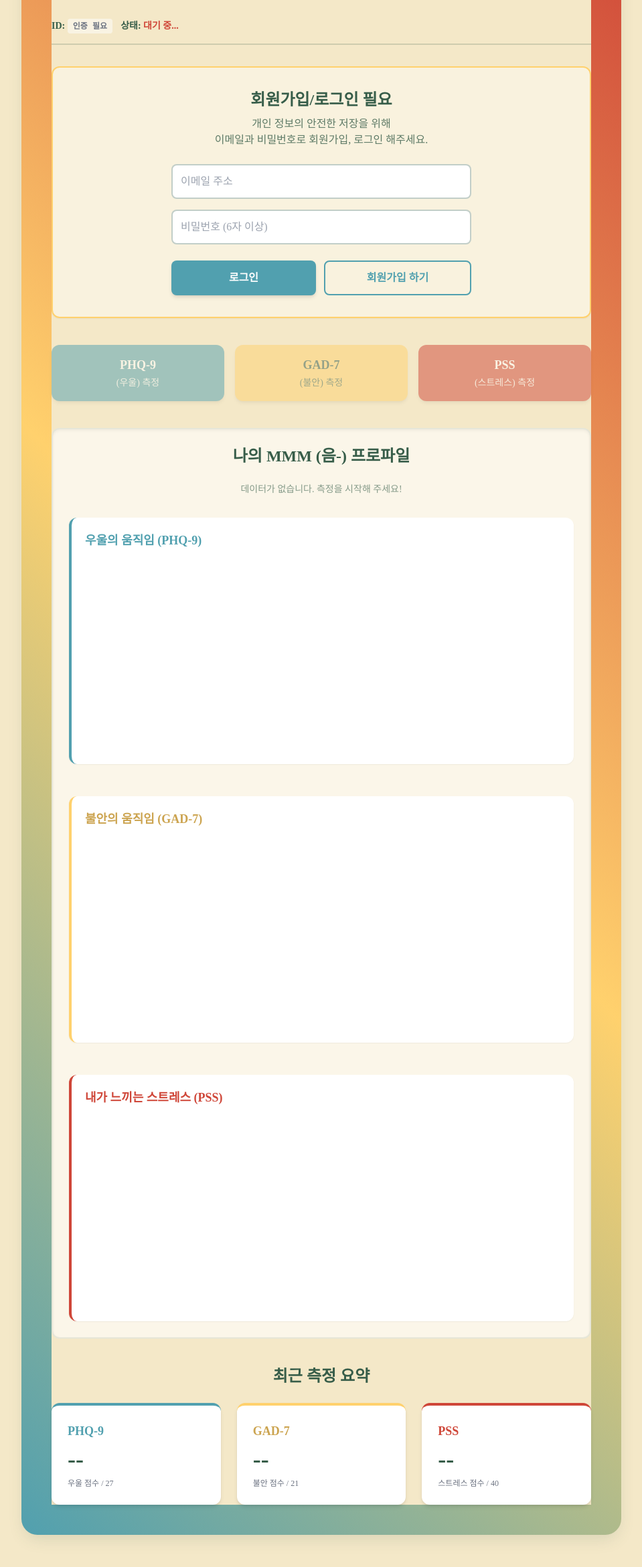
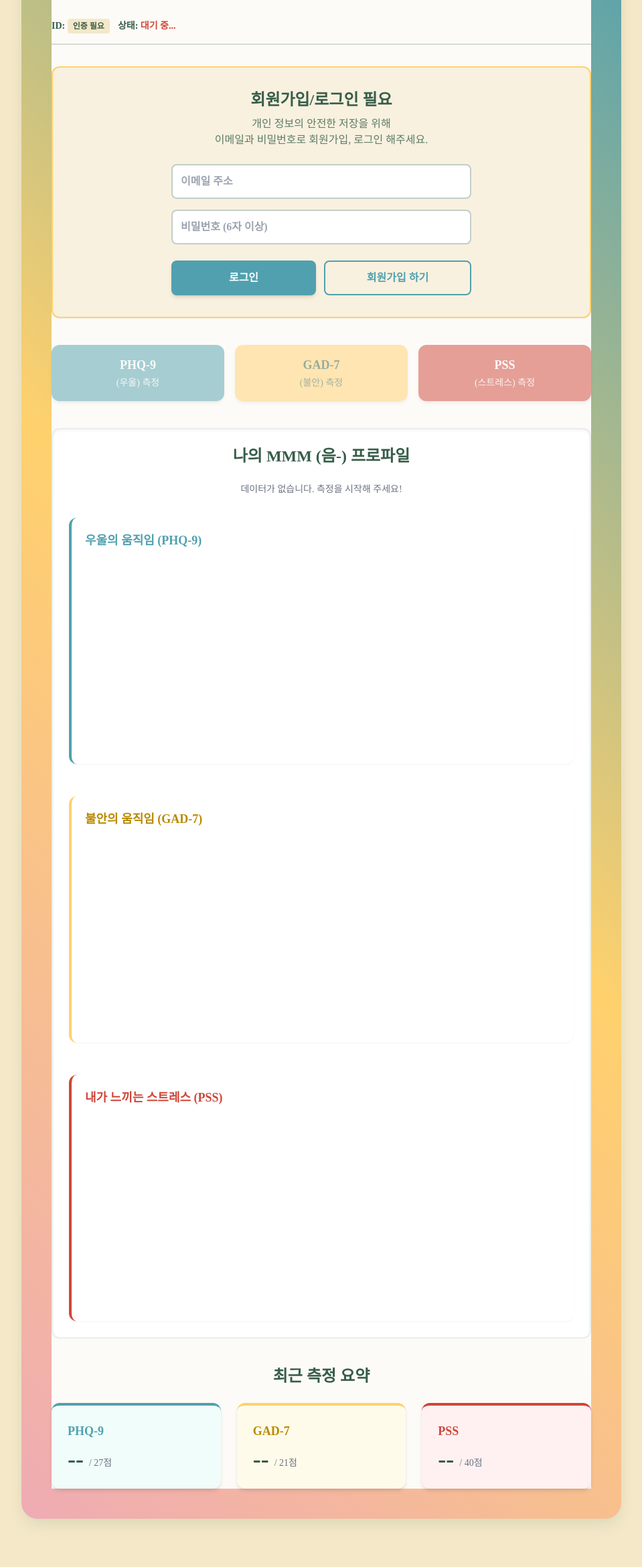
Before and after one commit to DrJHur/MMM-Tracker, a plain HTML site: page index.html in a window 1280 px wide. Shown: the part 184-2524 px from the top of the page at 67% size, without its empty margins (160-1119 px from the left). After the commit the page ends 2500 px from the top, so only its background shows below. Drawn offline with nearby package versions, Linux system fonts and the light colour scheme; no server answers; a web font is replaced by a local one.

Commit message:
Update index.html

```diff
--- a/index.html
+++ b/index.html
@@ -21,7 +21,7 @@
         .custom-scrollbar::-webkit-scrollbar-thumb { background-color: #375D49; border-radius: 3px; }
         .custom-scrollbar::-webkit-scrollbar-track { background-color: #F4E8C8; }
 
-        /* 전체 배경: 크림색, 텍스트: 짙은 녹색 */
+        /* 전체 배경: 이미지의 크림색 */
         body {
             background-color: #F4E8C8;
             color: #375D49;
@@ -32,38 +32,34 @@
 
         /* --- 커스텀 컬러 팔레트 --- */
 
-        /* 메인 텍스트/테두리 (짙은 녹색) */
+        /* 메인 텍스트 (다크 그린 #375D49) */
         .text-main { color: #375D49; }
-        .border-main { border-color: #375D49; }
-        .bg-main { background-color: #375D49; }
 
-        /* PHQ-9 (우울): 틸 블루 (#51A0AF) */
+        /* PHQ-9: 틸 블루 (#51A0AF) */
         .bg-teal-custom { background-color: #51A0AF; }
         .text-teal-custom { color: #51A0AF; }
-        /* 버튼: 틸 배경 + 흰색 글씨 */
         .btn-teal { background-color: #51A0AF; color: #FFFFFF; }
         .btn-teal:hover { background-color: #40808C; }
 
-        /* GAD-7 (불안): 머스타드 옐로우 (#FFD16D) */
+        /* GAD-7: 머스타드 옐로우 (#FFD16D) */
         .bg-mustard-custom { background-color: #FFD16D; }
-        .text-mustard-custom { color: #CCA450; }
-        /* 버튼: 머스타드 배경 + 짙은 녹색 글씨 (가독성) */
+        .text-mustard-custom { color: #B88A00; } /* 가독성을 위해 텍스트는 조금 더 진하게 */
         .btn-mustard { background-color: #FFD16D; color: #375D49; }
         .btn-mustard:hover { background-color: #E5BC62; }
 
-        /* PSS (스트레스): 빈티지 레드 (#CF4638) */
+        /* PSS: 빈티지 레드 (#CF4638) */
         .bg-red-custom { background-color: #CF4638; }
         .text-red-custom { color: #CF4638; }
-        /* 버튼: 레드 배경 + 흰색 글씨 */
         .btn-red { background-color: #CF4638; color: #FFFFFF; }
         .btn-red:hover { background-color: #A8382D; }
 
-        /* 몽환적인 테두리 효과 */
+        /* 몽환적인 그라데이션 테두리 효과 (요청하신 부분) */
         .dreamy-border {
             border: 5px solid transparent;
             border-radius: 1.5rem;
-            background-image: linear-gradient(#F4E8C8, #F4E8C8),
-                              linear-gradient(45deg, #51A0AF, #FFD16D, #CF4638);
+            /* 핑크(#EFABB4), 노랑(#FFD16D), 틸(#51A0AF) 그라데이션 */
+            background-image: linear-gradient(#FDFBF7, #FDFBF7),
+                              linear-gradient(45deg, #EFABB4, #FFD16D, #51A0AF);
             background-origin: border-box;
             background-clip: content-box, border-box;
             box-shadow: 0 10px 25px -5px rgba(55, 93, 73, 0.15);
@@ -71,10 +67,10 @@
     </style>
 </head>
 
+
     <body class="min-h-screen flex items-center justify-center p-4 relative overflow-y-auto">
 
-    <!-- 메인 컨테이너 -->
-    <div id="app" class="w-full max-w-4xl dreamy-border p-6 md:p-10 relative z-10 my-8 bg-[#F4E8C8]">
+    <div id="app" class="w-full max-w-4xl dreamy-border p-6 md:p-10 relative z-10 my-8 bg-[#FDFBF7]">
 
         <!-- 제목 -->
         <div class="relative mb-8 pt-2 text-center">
@@ -85,23 +81,20 @@
         <!-- 사용자 정보 -->
         <div class="mb-8 flex flex-col md:flex-row justify-between items-center text-sm border-b-2 border-[#375D49]/20 pb-4 gap-2">
             <div id="user-info" class="text-[#375D49] flex items-center gap-3 font-bold">
-                <p>ID: <span id="display-user-id" class="font-mono text-xs bg-white/50 px-2 py-1 rounded text-gray-500">인증 필요</span></p>
+                <p>ID: <span id="display-user-id" class="text-xs bg-[#F4E8C8] px-2 py-1 rounded text-[#375D49]">인증 필요</span></p>
                 <p>상태: <span id="auth-status" class="text-red-custom">로드 중...</span></p>
-                <button id="signout-button" class="hidden text-xs px-3 py-1 bg-[#375D49] text-white rounded hover:opacity-90 transition shadow-sm">로그아웃</button>
-            </div>
-            <div id="loading-indicator" class="hidden flex items-center gap-2 text-teal-custom font-bold">
-                <span>데이터 처리 중...</span>
+                <button id="signout-button" class="hidden text-xs px-3 py-1 bg-[#375D49] text-white rounded hover:opacity-90 transition shadow-sm font-bold">로그아웃</button>
             </div>
         </div>
 
         <!-- 로그인 폼 -->
-        <div id="auth-blocker" class="mb-10 p-8 bg-white/40 border-2 border-[#FFD16D] rounded-xl shadow-sm text-center">
+        <div id="auth-blocker" class="mb-10 p-8 bg-[#F4E8C8]/50 border-2 border-[#FFD16D] rounded-xl shadow-sm text-center">
             <h3 class="font-bold text-2xl text-[#375D49] mb-2">회원가입/로그인 필요</h3>
             <p class="text-[#375D49]/80 mb-6">개인 정보의 안전한 저장을 위해<br>이메일과 비밀번호로 회원가입, 로그인 해주세요.</p>
 
             <form id="auth-form" class="max-w-md mx-auto space-y-4">
-                <input type="email" id="auth-email" placeholder="이메일 주소" required class="w-full p-3 border-2 border-[#375D49]/30 rounded-lg focus:ring-2 focus:ring-[#51A0AF] focus:outline-none bg-white text-[#375D49]">
-                <input type="password" id="auth-password" placeholder="비밀번호 (6자 이상)" required class="w-full p-3 border-2 border-[#375D49]/30 rounded-lg focus:ring-2 focus:ring-[#51A0AF] focus:outline-none bg-white text-[#375D49]">
+                <input type="email" id="auth-email" placeholder="이메일 주소" required class="w-full p-3 border-2 border-[#375D49]/30 rounded-lg focus:ring-2 focus:ring-[#51A0AF] focus:outline-none bg-white text-[#375D49] placeholder-gray-400 font-bold">
+                <input type="password" id="auth-password" placeholder="비밀번호 (6자 이상)" required class="w-full p-3 border-2 border-[#375D49]/30 rounded-lg focus:ring-2 focus:ring-[#51A0AF] focus:outline-none bg-white text-[#375D49] placeholder-gray-400 font-bold">
                 <div class="flex gap-3 justify-center pt-2">
                     <button type="submit" id="auth-submit-button" data-mode="signin" class="flex-1 px-6 py-3 btn-teal font-bold rounded-lg shadow-md transition transform active:scale-95">로그인</button>
                     <a href="#" id="auth-mode-toggle" class="flex-1 px-6 py-3 border-2 border-[#51A0AF] text-[#51A0AF] font-bold rounded-lg hover:bg-[#51A0AF]/10 transition text-center flex items-center justify-center">회원가입 하기</a>
@@ -109,7 +102,7 @@
             </form>
         </div>
 
-        <!-- 측정 버튼들 -->
+        <!-- 측정 버튼 -->
         <div id="assessment-buttons" class="grid grid-cols-1 md:grid-cols-3 gap-4 mb-10">
             <button data-scale="PHQ9" class="p-4 rounded-xl font-bold shadow-md transition-transform transform hover:scale-[1.02] btn-teal disabled:opacity-50 disabled:cursor-not-allowed" disabled>
                 <span class="block text-lg">PHQ-9</span><span class="text-sm opacity-90 font-normal">(우울) 측정</span>
@@ -128,9 +121,9 @@
         </div>
 
         <!-- 차트 섹션 -->
-        <div class="bg-white/60 p-6 rounded-xl border-2 border-[#375D49]/10 shadow-inner">
+        <div class="bg-white p-6 rounded-xl border-2 border-[#375D49]/10 shadow-inner">
             <h2 class="text-2xl font-bold text-[#375D49] mb-6 text-center">나의 MMM (음-) 프로파일</h2>
-            <div id="chart-caption" class="text-center text-sm text-[#375D49]/60 mb-8">데이터가 없습니다. 측정을 시작해 주세요!</div>
+            <div id="chart-caption" class="text-center text-sm text-gray-500 mb-8">데이터가 없습니다. 측정을 시작해 주세요!</div>
 
             <div class="space-y-12">
                 <div class="p-5 rounded-xl bg-white border-l-4 border-[#51A0AF] shadow-sm">
@@ -152,27 +145,33 @@
         <div class="mt-10">
             <h2 class="text-2xl font-bold text-[#375D49] mb-6 text-center">최근 측정 요약</h2>
             <div id="latest-summary" class="grid grid-cols-1 md:grid-cols-3 gap-6">
-                <div class="p-6 rounded-xl shadow-md border-t-4 border-[#51A0AF] bg-white">
+                <div class="p-6 rounded-xl shadow-md border-t-4 border-[#51A0AF] bg-[#F0FDFA]">
                     <p class="font-bold text-lg text-teal-custom mb-2">PHQ-9</p>
-                    <p class="text-4xl font-extrabold text-[#375D49]" id="latest-phq">--</p>
-                    <p class="text-xs text-gray-500 mt-2">우울 점수 / 27</p>
+                    <div class="flex items-end gap-2">
+                        <p class="text-4xl font-extrabold text-[#375D49]" id="latest-phq">--</p>
+                        <p class="text-sm text-gray-500 mb-1">/ 27점</p>
+                    </div>
                 </div>
-                <div class="p-6 rounded-xl shadow-md border-t-4 border-[#FFD16D] bg-white">
+                <div class="p-6 rounded-xl shadow-md border-t-4 border-[#FFD16D] bg-[#FFFBEB]">
                     <p class="font-bold text-lg text-mustard-custom mb-2">GAD-7</p>
-                    <p class="text-4xl font-extrabold text-[#375D49]" id="latest-gad">--</p>
-                    <p class="text-xs text-gray-500 mt-2">불안 점수 / 21</p>
+                    <div class="flex items-end gap-2">
+                        <p class="text-4xl font-extrabold text-[#375D49]" id="latest-gad">--</p>
+                        <p class="text-sm text-gray-500 mb-1">/ 21점</p>
+                    </div>
                 </div>
-                <div class="p-6 rounded-xl shadow-md border-t-4 border-[#CF4638] bg-white">
+                <div class="p-6 rounded-xl shadow-md border-t-4 border-[#CF4638] bg-[#FFF1F2]">
                     <p class="font-bold text-lg text-red-custom mb-2">PSS</p>
-                    <p class="text-4xl font-extrabold text-[#375D49]" id="latest-pss">--</p>
-                    <p class="text-xs text-gray-500 mt-2">스트레스 점수 / 40</p>
+                    <div class="flex items-end gap-2">
+                        <p class="text-4xl font-extrabold text-[#375D49]" id="latest-pss">--</p>
+                        <p class="text-sm text-gray-500 mb-1">/ 40점</p>
+                    </div>
                 </div>
             </div>
         </div>
     </div>
 
-    <!-- 설문 모달 -->
-    <div id="assessment-modal" class="hidden fixed inset-0 bg-[#375D49]/60 backdrop-blur-sm flex items-center justify-center p-4 z-50">
+    <!-- 모달 -->
+    <div id="assessment-modal" class="hidden fixed inset-0 bg-[#375D49]/60 backdrop-blur-sm flex items-center justify-center p-4 z-50 font-vintage">
         <div class="bg-white rounded-2xl shadow-2xl w-full max-w-lg overflow-hidden transform transition-all duration-300 border-2 border-[#375D49]/10">
             <div id="modal-header" class="p-6 text-white text-xl font-bold"><span id="scale-title"></span> 측정</div>
             <div class="p-6 custom-scrollbar max-h-[70vh] overflow-y-auto"><form id="assessment-form"></form></div>
@@ -183,14 +182,12 @@
         </div>
     </div>
 
-        <script type="module">
+    <script type="module">
         import { initializeApp } from "https://www.gstatic.com/firebasejs/11.6.1/firebase-app.js";
         import { getAuth, onAuthStateChanged, signInWithEmailAndPassword, createUserWithEmailAndPassword, signOut } from "https://www.gstatic.com/firebasejs/11.6.1/firebase-auth.js";
         import { getFirestore, addDoc, onSnapshot, collection, serverTimestamp, setLogLevel } from "https://www.gstatic.com/firebasejs/11.6.1/firebase-firestore.js";
 
         const appId = 'my-mind-mirror-mmm-prod';
-
-        // Firebase 설정
         const firebaseConfig = {
             apiKey: "AIzaSyDJ5lpzMYtQP_TrfqXQDF9QTmAVYNU84kE",
             authDomain: "mmm-project-13fb3.firebaseapp.com",
@@ -203,9 +200,8 @@
 
         let app, db, auth, userId = null;
         let phqChartInstance = null, gadChartInstance = null, pssChartInstance = null;
-        let scaleData = null;
 
-        // New Vivid Palette
+        // Vivid Palette Colors
         const CHART_COLORS = {
             PHQ9: { color: '#51A0AF', bgColor: 'transparent' },
             GAD7: { color: '#FFD16D', bgColor: 'transparent' },
@@ -243,8 +239,8 @@
             const text = document.getElementById('message-text');
             box.className = 'px-4 py-3 rounded-xl mb-6 shadow-sm text-center'; title.className = 'font-bold block mb-1'; text.className = 'block sm:inline';
             if (type === 'error') { box.classList.add('bg-[#CF4638]/10', 'border-2', 'border-[#CF4638]', 'text-[#CF4638]'); title.textContent = '오류 발생!'; }
-            else if (type === 'success') { box.classList.add('bg-[#51A0AF]/20', 'border-2', 'border-[#51A0AF]', 'text-[#375D49]'); title.textContent = '성공!'; }
-            else { box.classList.add('bg-[#FFD16D]/20', 'border-2', 'border-[#FFD16D]', 'text-[#375D49]'); title.textContent = '알림'; }
+            else if (type === 'success') { box.classList.add('bg-[#51A0AF]/20', 'border-2', 'border-[#51A0AF]', 'text-[#375D49]'); title.textContent = '알림'; }
+            else { box.classList.add('bg-[#FFD16D]/20', 'border-2', 'border-[#FFD16D]', 'text-[#375D49]'); title.textContent = '정보'; }
             text.textContent = message; box.classList.remove('hidden'); setTimeout(() => box.classList.add('hidden'), 8000);
         }
 
@@ -304,7 +300,7 @@
             onSnapshot(colRef, (snapshot) => {
                 const results = []; snapshot.forEach((doc) => { results.push({ id: doc.id, ...doc.data() }); });
 
-                // Smart Deduplication (1 min threshold)
+                // Smart Deduplication
                 results.sort((a, b) => (a.timestamp ? a.timestamp.toDate() : 0) - (b.timestamp ? b.timestamp.toDate() : 0));
                 const filteredResults = [];
                 let lastTime = 0;
@@ -316,7 +312,7 @@
                     }
                 });
 
-                scaleData = filteredResults; updateCharts(scaleData); updateSummary(scaleData);
+                updateCharts(filteredResults); updateSummary(filteredResults);
             }, (error) => { console.error(error); displayMessage('error', "데이터 불러오기 오류"); });
         }
 
@@ -338,6 +334,7 @@
             if (instance) {
                 instance.data.labels = dataLabels;
                 instance.data.datasets[0].data = scoreData;
+                // 데이터 포인트가 1개 초과일 때만 선 표시
                 instance.data.datasets[0].showLine = scoreData.filter(v => v !== null).length > 1;
                 instance.update();
                 return instance;
```
